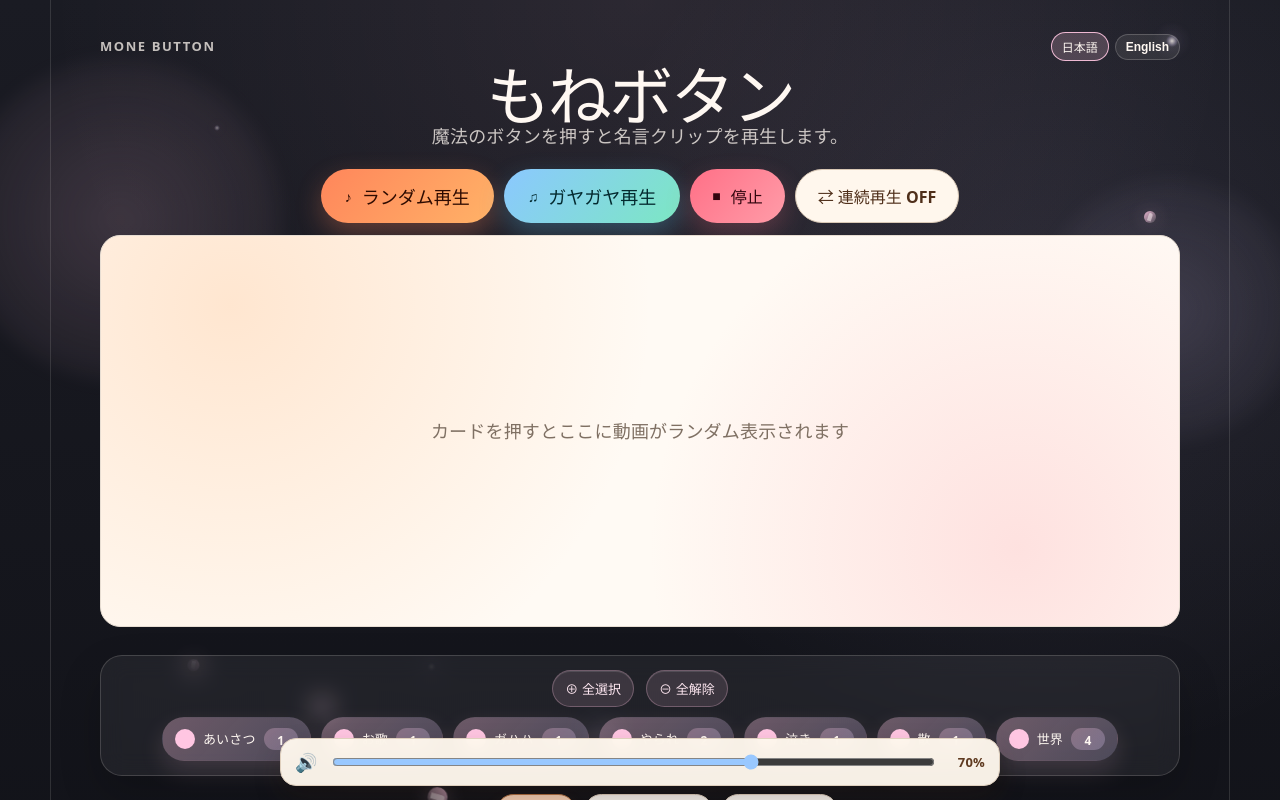
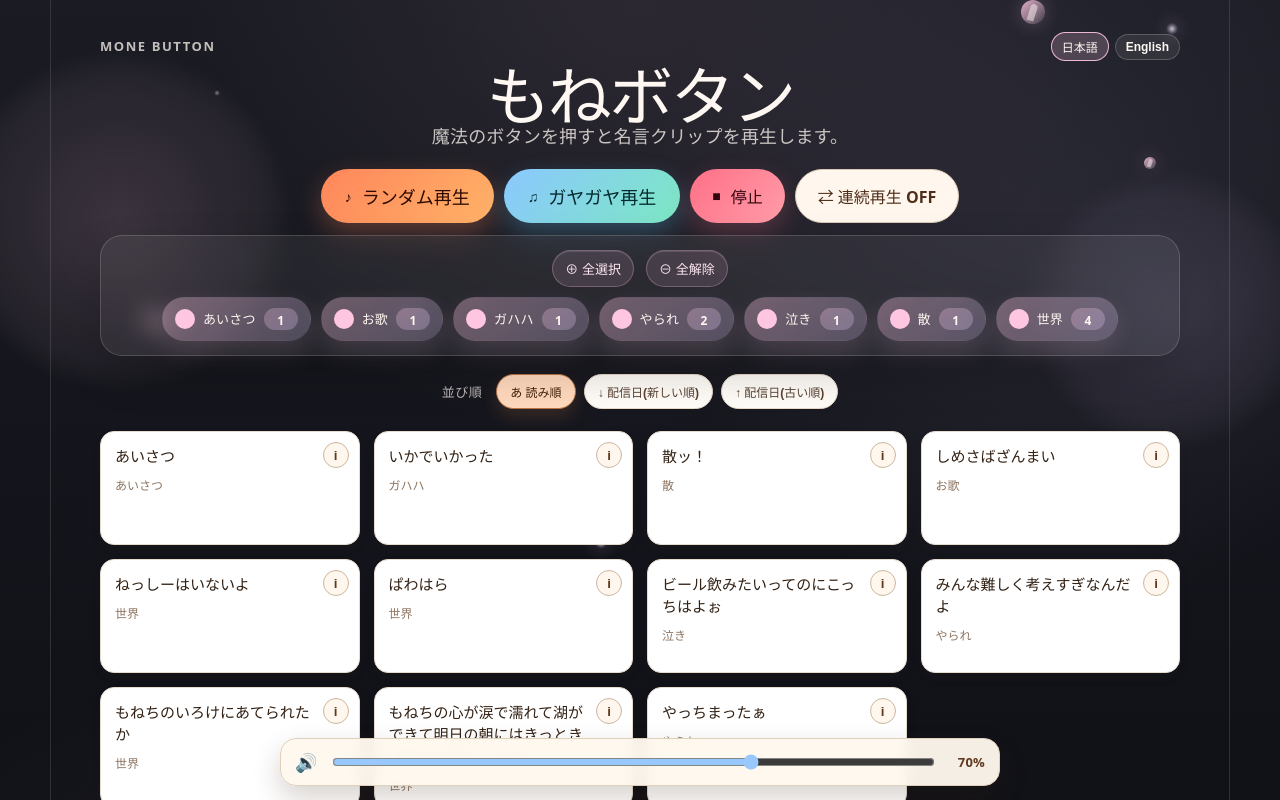
Before and after one commit to furen-button/mone-button, a React (Vite) app: page / in a window 1280 px wide. Shown: the top 800 px of the page. Built offline with nearby package versions, Linux system fonts and the light colour scheme.

Commit message:
feat: 動画表示をトーストレイヤーへ移行

```diff
--- a/public/i18n/en.json
+++ b/public/i18n/en.json
@@ -57,9 +57,6 @@
     "streamDesc": "Stream date (newest)",
     "streamAsc": "Stream date (oldest)"
   },
-  "video": {
-    "placeholder": "Press a card and a random clip will appear here."
-  },
   "voiceList": {
     "cardsAria": "Voice card list",
     "streamGroupsAria": "Stream-grouped voice card list",
--- a/public/i18n/ja.json
+++ b/public/i18n/ja.json
@@ -57,9 +57,6 @@
     "streamDesc": "配信日(新しい順)",
     "streamAsc": "配信日(古い順)"
   },
-  "video": {
-    "placeholder": "カードを押すとここに動画がランダム表示されます"
-  },
   "voiceList": {
     "cardsAria": "ボイスカード一覧",
     "streamGroupsAria": "配信別ボイスカード一覧",
--- a/src/App.css
+++ b/src/App.css
@@ -439,37 +439,15 @@
   outline-offset: 1px;
 }
 
-.video-stage-wrap {
-  margin-bottom: 28px;
-}
-
-.video-stage {
-  position: relative;
-  height: 390px;
-  border-radius: 20px;
-  border: 1px solid #e7ddd2;
-  background:
-    radial-gradient(circle at 12% 18%, rgba(255, 193, 141, 0.35), transparent 42%),
-    radial-gradient(circle at 85% 80%, rgba(252, 168, 176, 0.3), transparent 38%),
-    #fffaf4;
-  overflow: hidden;
-}
-
-.video-stage.is-stopping .floating-clip {
-  animation: stopSink 0.18s ease-in forwards;
-}
-
-.video-placeholder {
-  margin: 0;
-  position: absolute;
+.toast-layer {
+  position: fixed;
   inset: 0;
-  display: grid;
-  place-items: center;
-  color: #7f7063;
+  pointer-events: none;
+  z-index: 120;
 }
 
 .floating-clip {
-  position: absolute;
+  position: fixed;
   width: 320px;
   max-width: calc(100% - 16px);
   padding: 8px;
@@ -477,6 +455,7 @@
   background: #ffffff;
   box-shadow: 0 18px 34px rgba(88, 52, 21, 0.22);
   animation: drift 3.8s ease-in-out infinite;
+  pointer-events: auto;
 }
 
 .floating-clip.is-stopping {
@@ -743,10 +722,6 @@
     align-items: flex-start;
   }
 
-  .video-stage {
-    height: 320px;
-  }
-
   .petal {
     opacity: 0.72;
   }
--- a/src/App.tsx
+++ b/src/App.tsx
@@ -5,7 +5,7 @@ import { CategoryToolbar } from './components/CategoryToolbar'
 import { InfoModal } from './components/InfoModal'
 import { PlaybackControls } from './components/PlaybackControls'
 import { SortToolbar } from './components/SortToolbar'
-import { VideoStage } from './components/VideoStage'
+import { ToastLayer } from './components/ToastLayer'
 import { VoiceList } from './components/VoiceList'
 import { VolumeDock } from './components/VolumeDock'
 import { LocaleProvider, loadLocale, localeOptions, t, type Locale } from './i18n'
@@ -75,7 +75,7 @@ function App() {
 
     return Math.min(1, Math.max(0, parsed))
   })
-  const stageRef = useRef<HTMLDivElement>(null)
+  const appShellRef = useRef<HTMLElement>(null)
   const stopTimerRef = useRef<number | null>(null)
   const localeChangeRequestRef = useRef(0)
   const pageViewSentRef = useRef(false)
@@ -146,7 +146,7 @@ function App() {
 
   useEffect(() => {
     window.localStorage.setItem(VOLUME_STORAGE_KEY, String(volume))
-    const videos = stageRef.current?.querySelectorAll('video') ?? []
+    const videos = appShellRef.current?.querySelectorAll('video') ?? []
     videos.forEach((video) => {
       video.volume = volume
     })
@@ -289,31 +289,43 @@ function App() {
   }, [])
 
   const createFloatingClip = useCallback((nextClip: VoiceClip, width: number) => {
-    const stage = stageRef.current
+    const shellWidth = appShellRef.current?.clientWidth ?? Math.min(window.innerWidth, 700)
+    const viewportHeight = window.innerHeight
+    const safeSidePadding = 20
+    const safeTopPadding = 84
+    const safeBottomPadding = 140
+    const clampedWidth = Math.min(width, Math.max(shellWidth - safeSidePadding * 2, 220))
 
-    const cardHeight = Math.round(width * 0.6)
-    const maxX = Math.max((stage?.clientWidth ?? 700) - width, 0)
-    const maxY = Math.max((stage?.clientHeight ?? 380) - cardHeight, 0)
+    const cardHeight = Math.round(clampedWidth * 0.6)
+    const maxX = Math.max(shellWidth - clampedWidth - safeSidePadding * 2, 0)
+    const maxY = Math.max(viewportHeight - cardHeight - safeTopPadding - safeBottomPadding, 0)
 
     return {
       id: `${nextClip.fileBaseName}-${Math.random().toString(36).slice(2, 8)}`,
       clip: nextClip,
-      left: Math.random() * maxX,
-      top: Math.random() * maxY,
-      width,
+      left: safeSidePadding + Math.random() * maxX,
+      top: safeTopPadding + Math.random() * maxY,
+      width: clampedWidth,
     }
   }, [])
 
   const createGarageyaFloatingClip = useCallback(
     (nextClip: VoiceClip, slot: GarageyaSlot) => {
-      const stage = stageRef.current
-      const stageWidth = stage?.clientWidth ?? 700
-      const stageHeight = stage?.clientHeight ?? 380
+      const stageWidth = appShellRef.current?.clientWidth ?? Math.min(window.innerWidth, 700)
+      const stageHeight = Math.max(window.innerHeight - 240, 320)
+      const safeSidePadding = 20
+      const safeTopPadding = 84
 
-      const width = Math.round(stageWidth * slot.width)
+      const width = Math.round((stageWidth - safeSidePadding * 2) * slot.width)
       const height = Math.round(width * 0.6)
-      const left = Math.min(Math.max(stageWidth * slot.x - width / 2, 0), Math.max(stageWidth - width, 0))
-      const top = Math.min(Math.max(stageHeight * slot.y - height / 2, 0), Math.max(stageHeight - height, 0))
+      const left = Math.min(
+        Math.max((stageWidth - safeSidePadding * 2) * slot.x - width / 2 + safeSidePadding, safeSidePadding),
+        Math.max(stageWidth - width - safeSidePadding, safeSidePadding),
+      )
+      const top = Math.min(
+        Math.max(stageHeight * slot.y - height / 2 + safeTopPadding, safeTopPadding),
+        Math.max(stageHeight - height + safeTopPadding, safeTopPadding),
+      )
 
       return {
         id: `${nextClip.fileBaseName}-${Math.random().toString(36).slice(2, 8)}`,
@@ -352,7 +364,7 @@ function App() {
     const nextClip = sortedClips[normalized]
 
     trackPlaybackStart(nextClip, 'single', sourceAction)
-    setFloatingClips([createFloatingClip(nextClip, 320)])
+    setFloatingClips((current) => [...current, createFloatingClip(nextClip, 320)])
     setSequentialIndex(normalized)
     setPlaybackMode('single')
     setSparkKey((prev) => prev + 1)
@@ -403,6 +415,10 @@ function App() {
   }, [cancelStopAnimation, createGarageyaFloatingClip, sortedClips])
 
   const handleSequentialEnded = useCallback((endedClipId?: string) => {
+    if (endedClipId) {
+      setFloatingClips((currentClips) => currentClips.filter((clip) => clip.id !== endedClipId))
+    }
+
     if (!isSequentialMode || sortedClips.length === 0) {
       return
     }
@@ -426,10 +442,8 @@ function App() {
 
     if (playbackMode === 'garageya') {
       setFloatingClips((currentClips) => {
-        const endedClip = currentClips.find((clip) => clip.id === endedClipId) ?? currentClips[0]
-        const remainingClips = endedClipId
-          ? currentClips.filter((clip) => clip.id !== endedClipId)
-          : currentClips.slice(1)
+        const endedClip = currentClips.find((clip) => clip.id === endedClipId)
+        const remainingClips = endedClipId ? currentClips.filter((clip) => clip.id !== endedClipId) : currentClips
         const nextClip = getRandomClip(endedClip?.clip.fileBaseName)
 
         if (!nextClip) {
@@ -443,14 +457,14 @@ function App() {
       })
       return
     }
-  }, [createFloatingClip, getRandomClip, isSequentialMode, playClipAtIndex, playbackMode, sequentialIndex, sortedClips.length])
+  }, [createFloatingClip, getRandomClip, isSequentialMode, playClipAtIndex, playbackMode, sequentialIndex, sortedClips])
 
   const stopPlayback = useCallback(() => {
     if (stopTimerRef.current !== null) {
       window.clearTimeout(stopTimerRef.current)
     }
 
-    const videos = stageRef.current?.querySelectorAll('video') ?? []
+    const videos = appShellRef.current?.querySelectorAll('video') ?? []
     videos.forEach((video) => {
       video.pause()
       video.currentTime = 0
@@ -505,7 +519,7 @@ function App() {
   }, [])
 
   return (
-    <main className="app-shell">
+    <main className="app-shell" ref={appShellRef}>
       {!isLocaleReady ? (
         <p className="app-copy" aria-busy="true">
           {locale === 'en' ? 'Loading...' : '読み込み中…'}
@@ -579,9 +593,8 @@ function App() {
           onToggleSequentialMode={handleToggleSequentialMode}
         />
 
-        <VideoStage
+        <ToastLayer
           floatingClips={floatingClips}
-          stageRef={stageRef}
           volume={volume}
           isStopping={isStopping}
           onClipEnded={handleSequentialEnded}
--- /dev/null
+++ b/src/components/ToastLayer.tsx
@@ -0,0 +1,46 @@
+import type { FloatingStageClip } from '../voiceData'
+
+type ToastLayerProps = {
+  floatingClips: FloatingStageClip[]
+  volume: number
+  isStopping: boolean
+  onClipEnded: (clipId: string) => void
+}
+
+export function ToastLayer({ floatingClips, volume, isStopping, onClipEnded }: ToastLayerProps) {
+  if (floatingClips.length === 0) {
+    return null
+  }
+
+  return (
+    <section className="toast-layer" aria-live="polite" aria-label="Playback toast layer">
+      {floatingClips.map((stageClip, index) => (
+        <article
+          className={`floating-clip ${isStopping ? 'is-stopping' : ''}`}
+          key={stageClip.id}
+          style={{
+            left: `${stageClip.left}px`,
+            top: `${stageClip.top}px`,
+            width: `${stageClip.width}px`,
+            zIndex: 120 + index,
+          }}
+        >
+          <video
+            key={stageClip.clip.fileBaseName}
+            className="clip-video"
+            src={stageClip.clip.videoPath}
+            controls
+            autoPlay
+            ref={(video) => {
+              if (video) {
+                video.volume = volume
+              }
+            }}
+            onEnded={() => onClipEnded(stageClip.id)}
+          />
+          <p className="clip-serif">{stageClip.clip.serif}</p>
+        </article>
+      ))}
+    </section>
+  )
+}
--- a/src/components/VideoStage.tsx
+++ /dev/null
@@ -1,54 +0,0 @@
-import type { RefObject } from 'react'
-import type { FloatingStageClip } from '../voiceData'
-import { t } from '../i18n'
-import { useLocale } from '../i18n'
-
-type VideoStageProps = {
-  floatingClips: FloatingStageClip[]
-  stageRef: RefObject<HTMLDivElement | null>
-  volume: number
-  isStopping: boolean
-  onClipEnded: (clipId: string) => void
-}
-
-export function VideoStage({ floatingClips, stageRef, volume, isStopping, onClipEnded }: VideoStageProps) {
-  const locale = useLocale()
-
-  return (
-    <section className="video-stage-wrap" aria-live="polite">
-      <div className={`video-stage ${isStopping ? 'is-stopping' : ''}`} ref={stageRef}>
-        {floatingClips.length > 0 ? (
-          floatingClips.map((stageClip, index) => (
-            <article
-              className={`floating-clip ${isStopping ? 'is-stopping' : ''}`}
-              key={stageClip.id}
-              style={{
-                left: `${stageClip.left}px`,
-                top: `${stageClip.top}px`,
-                width: `${stageClip.width}px`,
-                zIndex: index + 1,
-              }}
-            >
-              <video
-                key={stageClip.clip.fileBaseName}
-                className="clip-video"
-                src={stageClip.clip.videoPath}
-                controls
-                autoPlay
-                ref={(video) => {
-                  if (video) {
-                    video.volume = volume
-                  }
-                }}
-                onEnded={() => onClipEnded(stageClip.id)}
-              />
-              <p className="clip-serif">{stageClip.clip.serif}</p>
-            </article>
-          ))
-        ) : (
-          <p className="video-placeholder">{t('video.placeholder', {}, locale)}</p>
-        )}
-      </div>
-    </section>
-  )
-}
```
